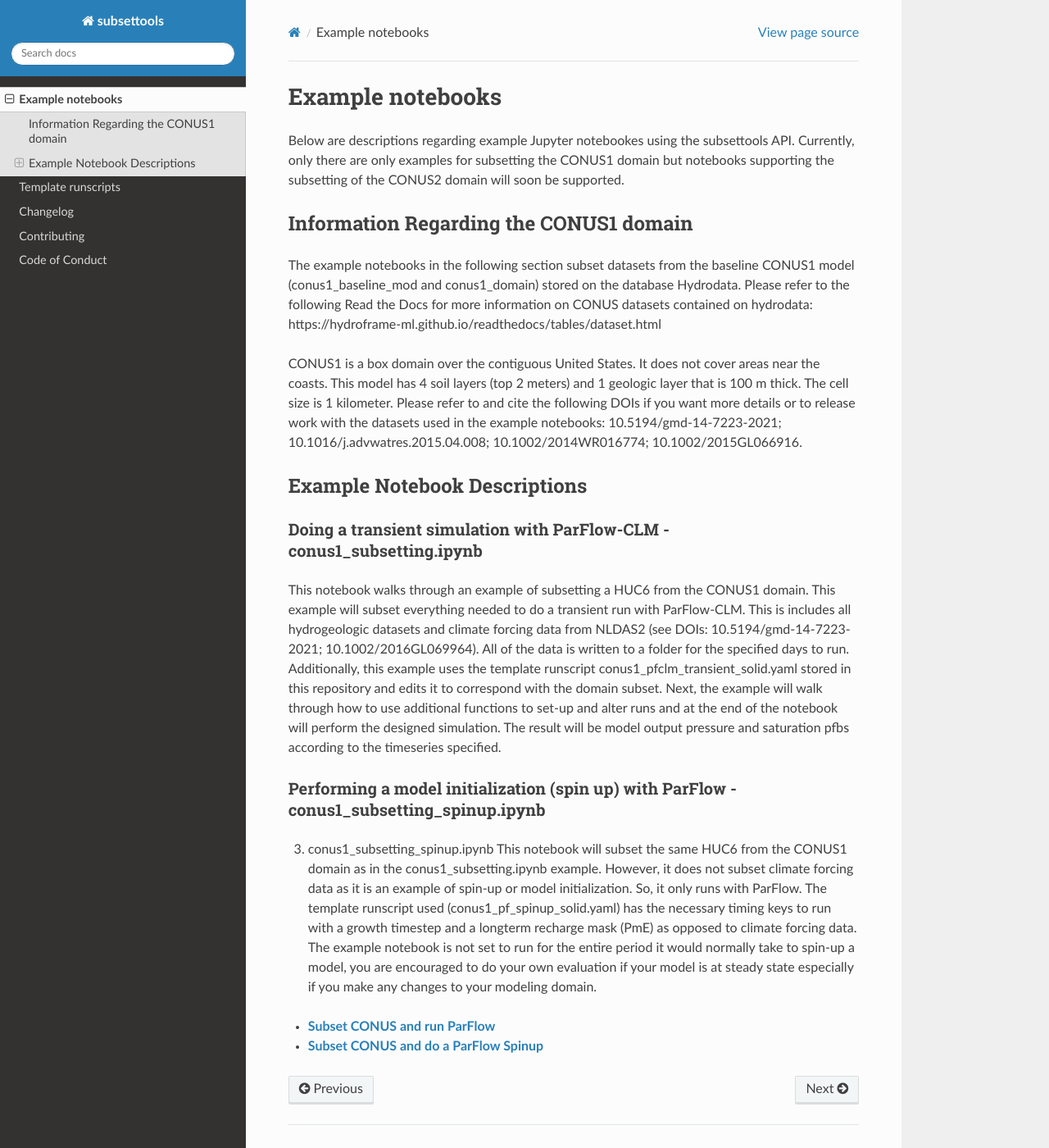
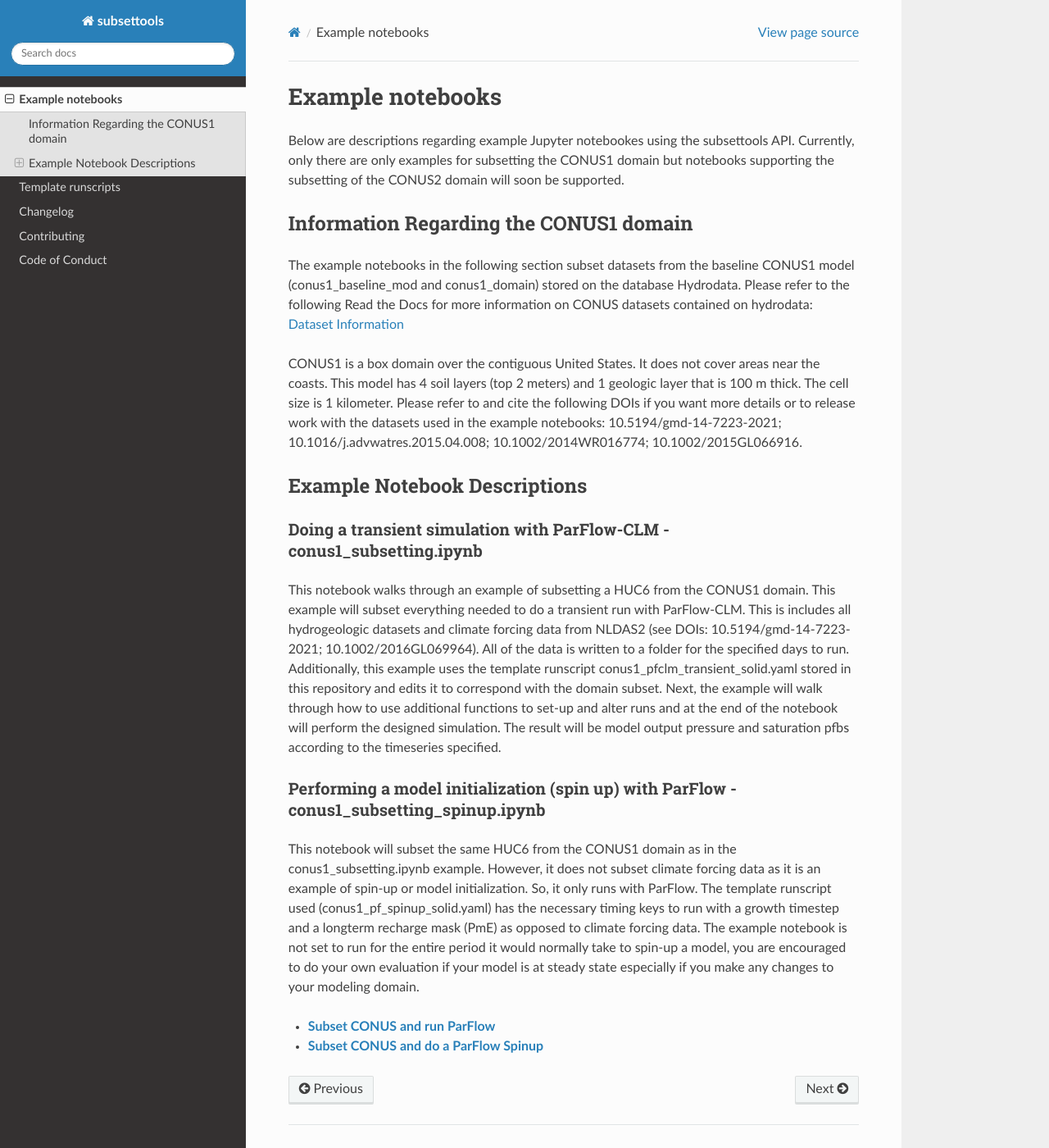
Before and after one commit to hydroframe/subsettools, a Sphinx documentation site: the page built from docs/example_notebooks/example_notebooks.md, in a window 1280 px wide and 1400 px high. Shown: the whole window at 82% size. Built offline with Sphinx 7.4.7 and the Read the Docs theme 2.0.0, drawn with Linux system fonts in a browser that asks for light colours; pages that are not in the unit, such as notebooks, are missing from menus.

Commit message:
Update example_notebooks.md

````diff
--- a/docs/example_notebooks/example_notebooks.md
+++ b/docs/example_notebooks/example_notebooks.md
@@ -6,7 +6,7 @@
 ### Information Regarding the CONUS1 domain
 
 The example notebooks in the following section subset datasets from the baseline CONUS1 model (conus1_baseline_mod and conus1_domain) stored on the database Hydrodata.
-Please refer to the following Read the Docs for more information on CONUS datasets contained on hydrodata: https://hydroframe-ml.github.io/readthedocs/tables/dataset.html
+Please refer to the following Read the Docs for more information on CONUS datasets contained on hydrodata: [Dataset Information](https://hydroframe-ml.github.io/readthedocs/tables/dataset.html)
 
 CONUS1 is a box domain over the contiguous United States. It does not cover areas near the coasts. This model has 4 soil layers (top 2 meters) and 1 geologic layer that is 100 m thick. The cell size is 1 kilometer. Please refer to and cite the following DOIs if you want more details or to release work with the datasets used in the example notebooks: 10.5194/gmd-14-7223-2021; 10.1016/j.advwatres.2015.04.008; 10.1002/2014WR016774; 10.1002/2015GL066916.
 
@@ -19,7 +19,7 @@
 Additionally, this example uses the template runscript conus1_pfclm_transient_solid.yaml stored in this repository and edits it to correspond with the domain subset. Next, the example will walk through how to use additional functions to set-up and alter runs and at the end of the notebook will perform the designed simulation. The result will be model output pressure and saturation pfbs according to the timeseries specified.
 
 #### Performing a model initialization (spin up) with ParFlow - conus1_subsetting_spinup.ipynb
-3. conus1_subsetting_spinup.ipynb
+
 This notebook will subset the same HUC6 from the CONUS1 domain as in the conus1_subsetting.ipynb example. However, it does not subset climate forcing data as it is an example of spin-up or model initialization. So, it only runs with ParFlow. The template runscript used (conus1_pf_spinup_solid.yaml) has the necessary timing keys to run with a growth timestep and a longterm recharge mask (PmE) as opposed to climate forcing data. The example notebook is not set to run for the entire period it would normally take to spin-up a model, you are encouraged to do your own evaluation if your model is at steady state especially if you make any changes to your modeling domain.
 
 ```{toctree}
````
